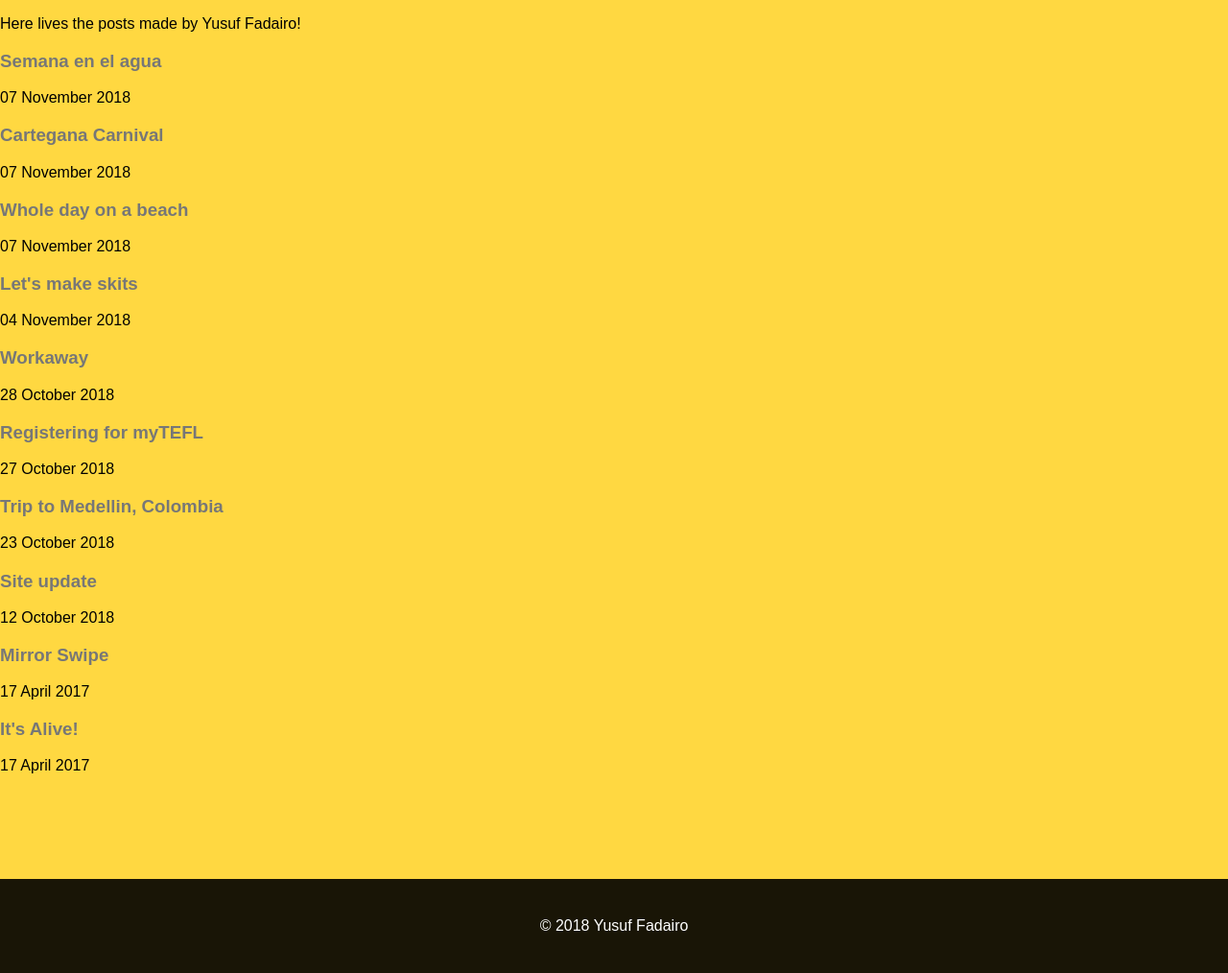
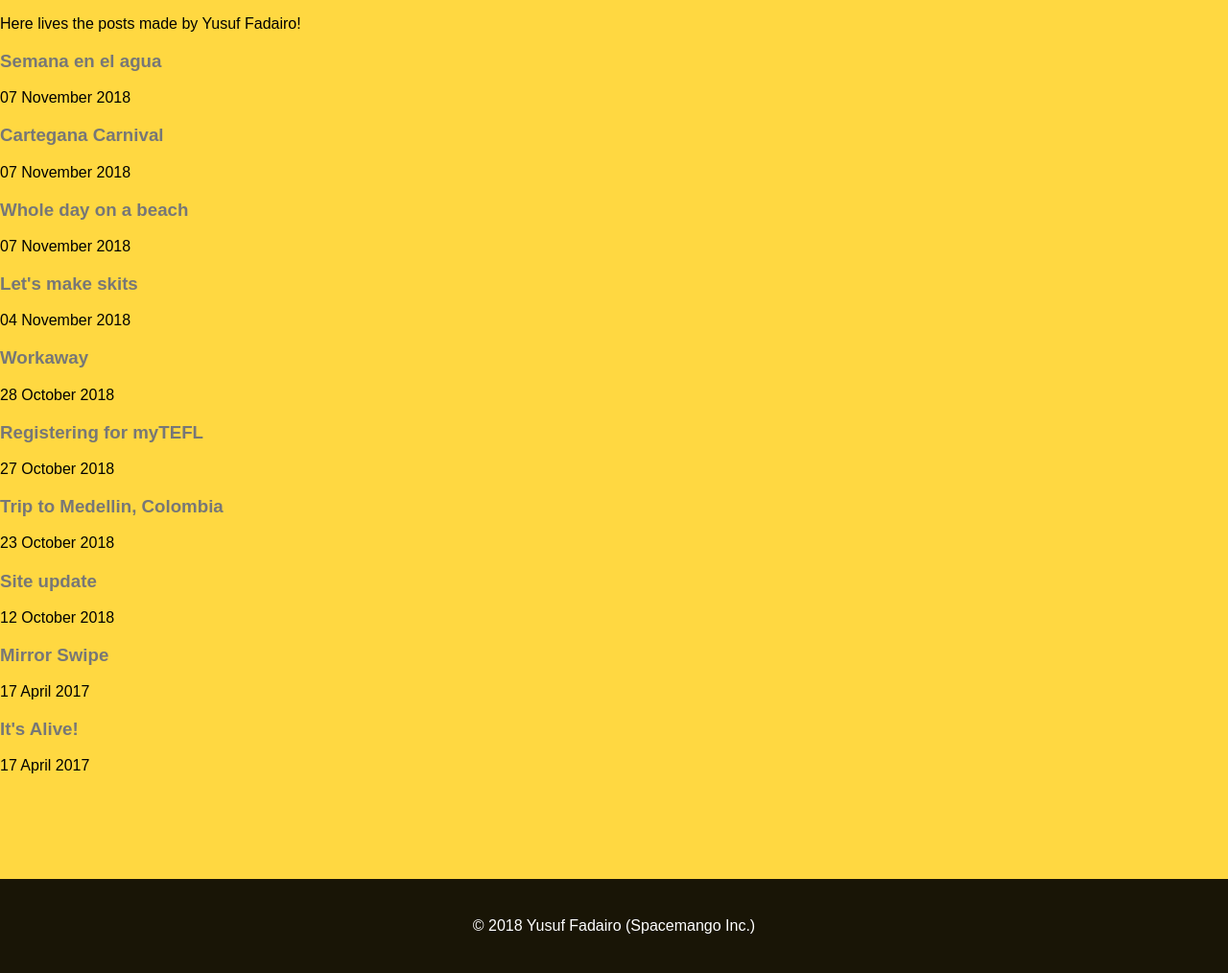
Before and after one commit to nomadyus/yusuf-kami.github.io, a Jekyll site: the page built from posts.md, in a window 1280 px wide. Shown: the whole page at 96% size. Built offline with Jekyll 4.4.1, drawn with Linux system fonts in a browser that asks for light colours.

Commit message:
add spacemango

```diff
--- a/_includes/dark/footer.html
+++ b/_includes/dark/footer.html
@@ -1,5 +1,5 @@
 <div class="bg-black-90 w-100 pa4-ns pa2">
   <div class="center tc pa2-ns pa1">
-    <span class="white tc">© 2018 Yusuf Fadairo</span>
+    <span class="white tc">© 2018 Yusuf Fadairo (Spacemango Inc.)</span>
   </div>
 </div>
```
